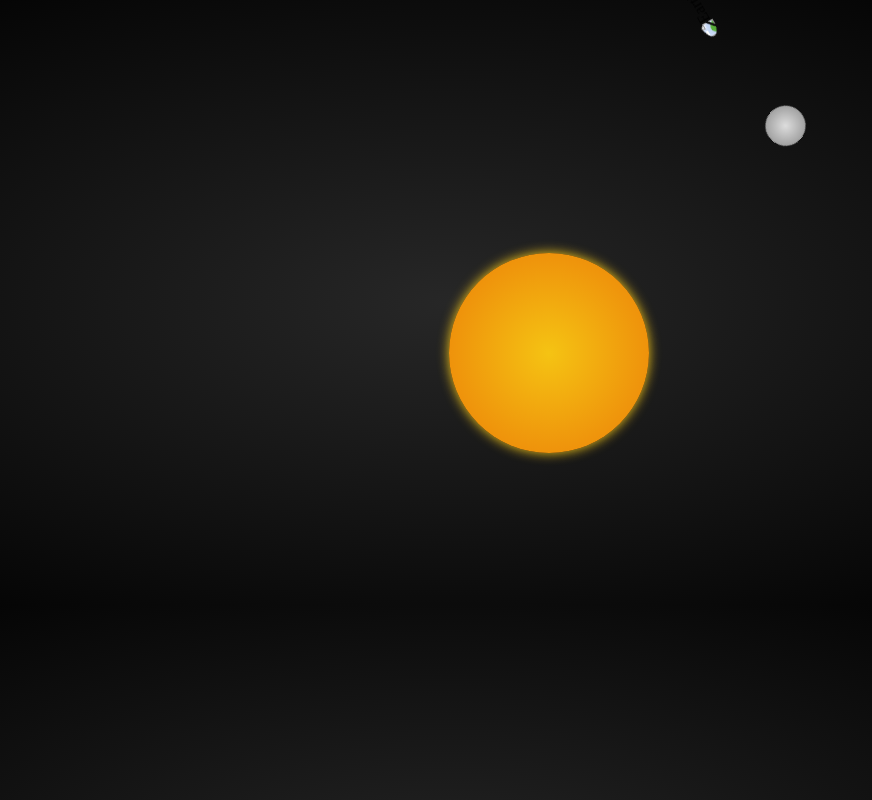
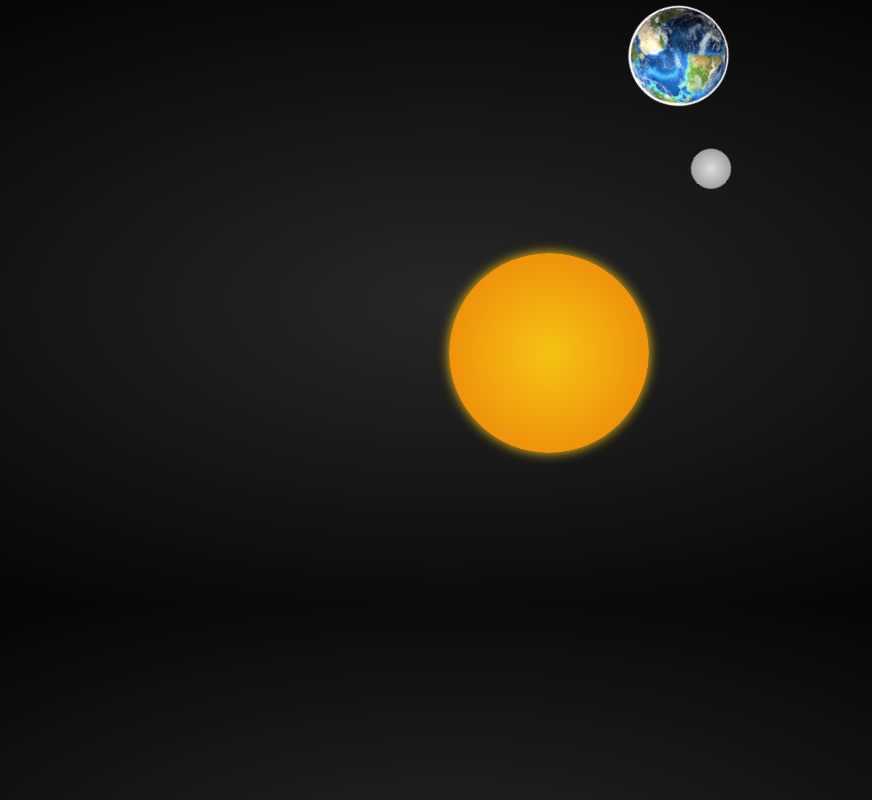
Before and after one commit to Aravid1323/solarsystem, a plain HTML site: page index.html in a window 1280 px wide. Shown: the whole page, without its empty margins (191-1063 px from the left). Drawn offline with Linux system fonts and the light colour scheme.

Commit message:
Update index.html

```diff
--- a/index.html
+++ b/index.html
@@ -11,7 +11,7 @@
     <div id="stars"></div>
     <div id="sun"></div>
     <div id="earthorbit">
-        <img id="earth" height="100px" width="100px" src="images/planet-earth.jpg" alt="Earth">
+        <img id="earth" height="100px" width="100px" src="planet-earth.jpg" alt="Earth">
         <div id="moonorbit">
             <div id="moon"></div>
         </div>
```
